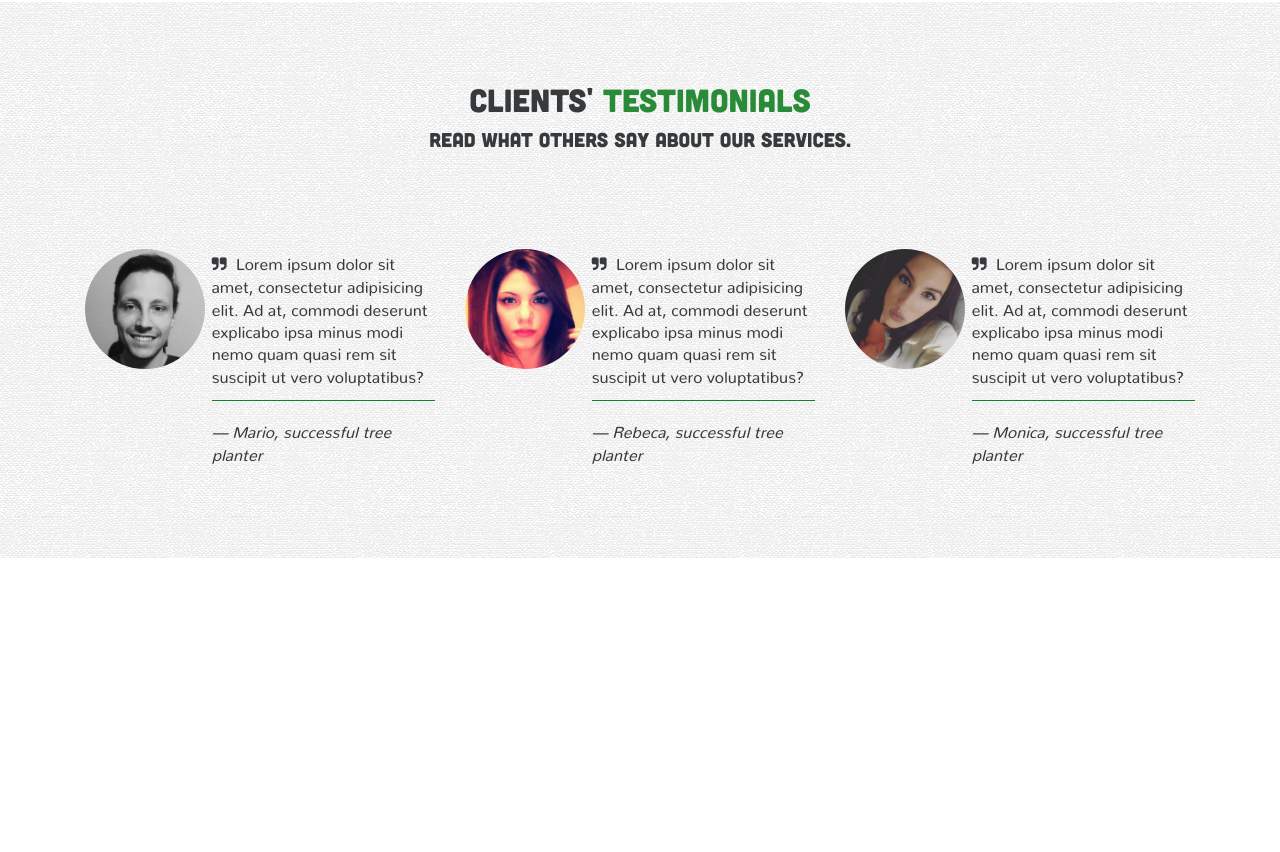
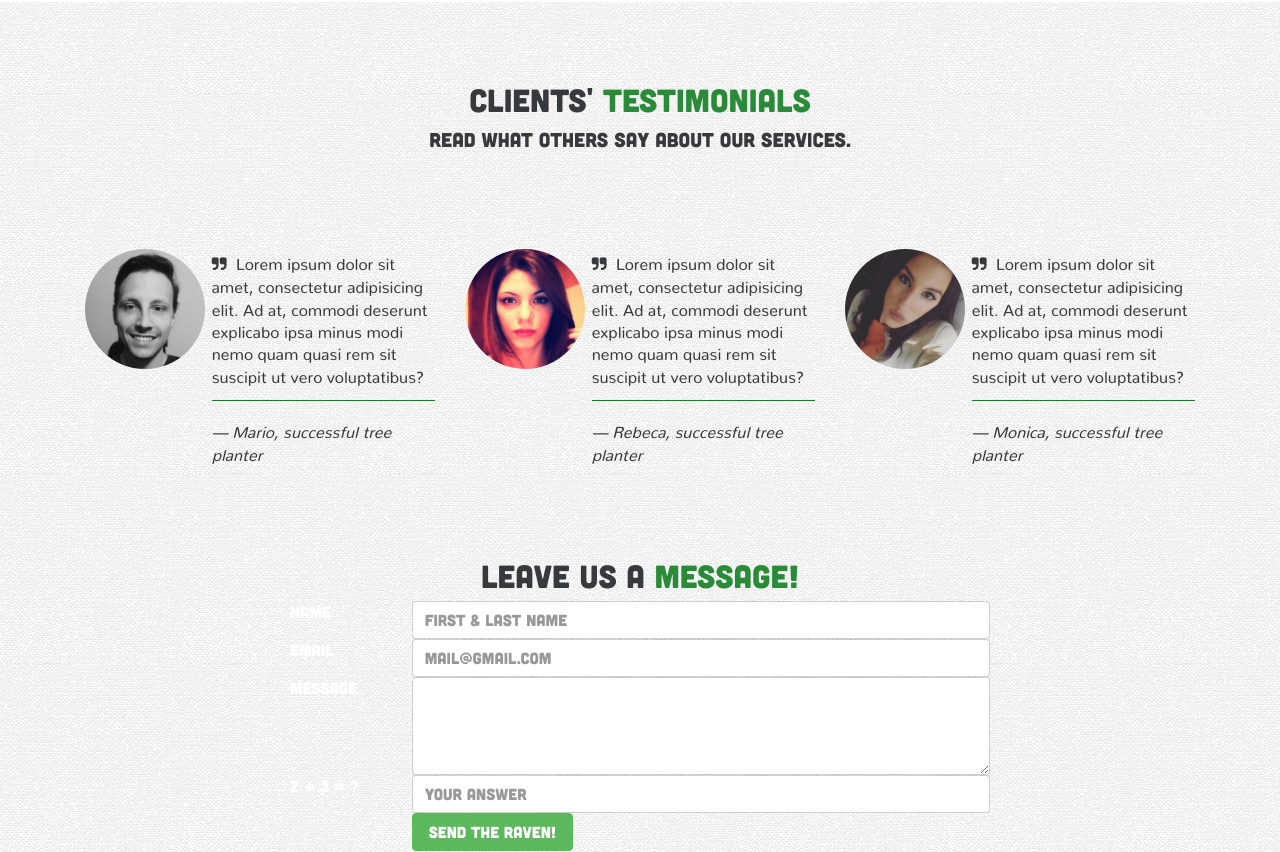
Before and after one commit to AndriiSavchuk/BootStrap4, a website: page app/index.html in a window 1280 px wide. Shown: the part 4274-5126 px from the top of the page. Before the commit the page ends 4832 px from the top, so only its background shows below. Drawn offline with Linux system fonts and the light colour scheme.

Commit message:
Added markup of section Contact.

```diff
--- a/app/index.html
+++ b/app/index.html
@@ -316,7 +316,58 @@
             </div>
         </section>
 
+        <section id="contact">
+            <div class="section-contact">
+                <div class="container">
+                    <div class="row">
+                        <div class="col-md-8 offset-md-2">
+                            <h2 class="headings">Leave us a <span class="bold-green">message!</span></h2>
+                            <form class="form-horizontal" role="form" method="post" action="index.php"></form>
+                            <div class="form-group">
+                                <label for="name" class="col-sm-2 control-label">Name</label>
+                                <div class="col-sm-10">
+                                    <input type="text" class="form-control" id="name" name="name" placeholder="First & Last Name" value="" />
+                                </div>
+                            </div>
 
+                            <div class="form-group">
+                                <label for="email" class="col-sm-2 control-label">Email</label>
+                                <div class="col-sm-10">
+                                    <input type="email" class="form-control" id="email" name="email" placeholder="mail@gmail.com" value="" />
+                                </div>
+                            </div>
+
+                            <div class="form-group">
+                                <label for="message" class="col-sm-2 control-label">Message</label>
+                                <div class="col-sm-10">
+                                    <textarea class="form-control" rows="4"  id="message" name="message"></textarea>
+                                </div>
+                            </div>
+
+                            <div class="form-group">
+                                <label for="human" class="col-sm-2 control-label">2 + 3 = ?</label>
+                                <div class="col-sm-10">
+                                    <input type="text" class="form-control" id="human" name="human" placeholder="Your Answer" />
+                                </div>
+                            </div>
+
+                            <div class="form-group">
+                                <div class="col-sm-8 offset-sm-2">
+                                    <input type="submit" class="btn btn-success" id="submit" name="submit" value="Send the raven!" />
+                                </div>
+                            </div>
+
+                            <div class="form-group">
+                                <div class="col-sm-10 offset-sm-2">
+                                    <!--Will be used to display an alert to the user-->
+                                </div>
+                            </div>
+                        </div>
+                    </div>
+
+                </div>
+            </div>
+        </section>
 
 
 
```
